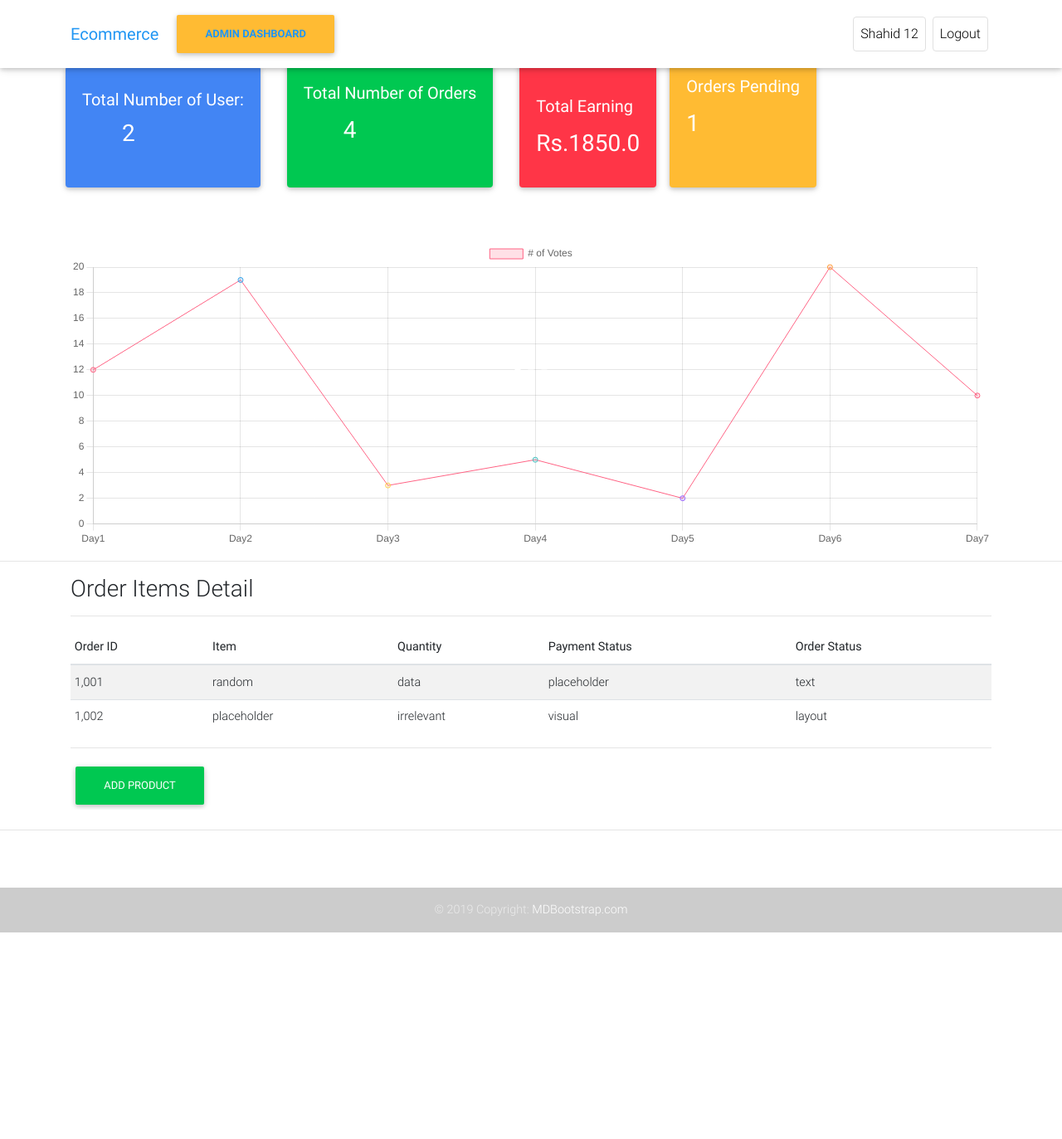
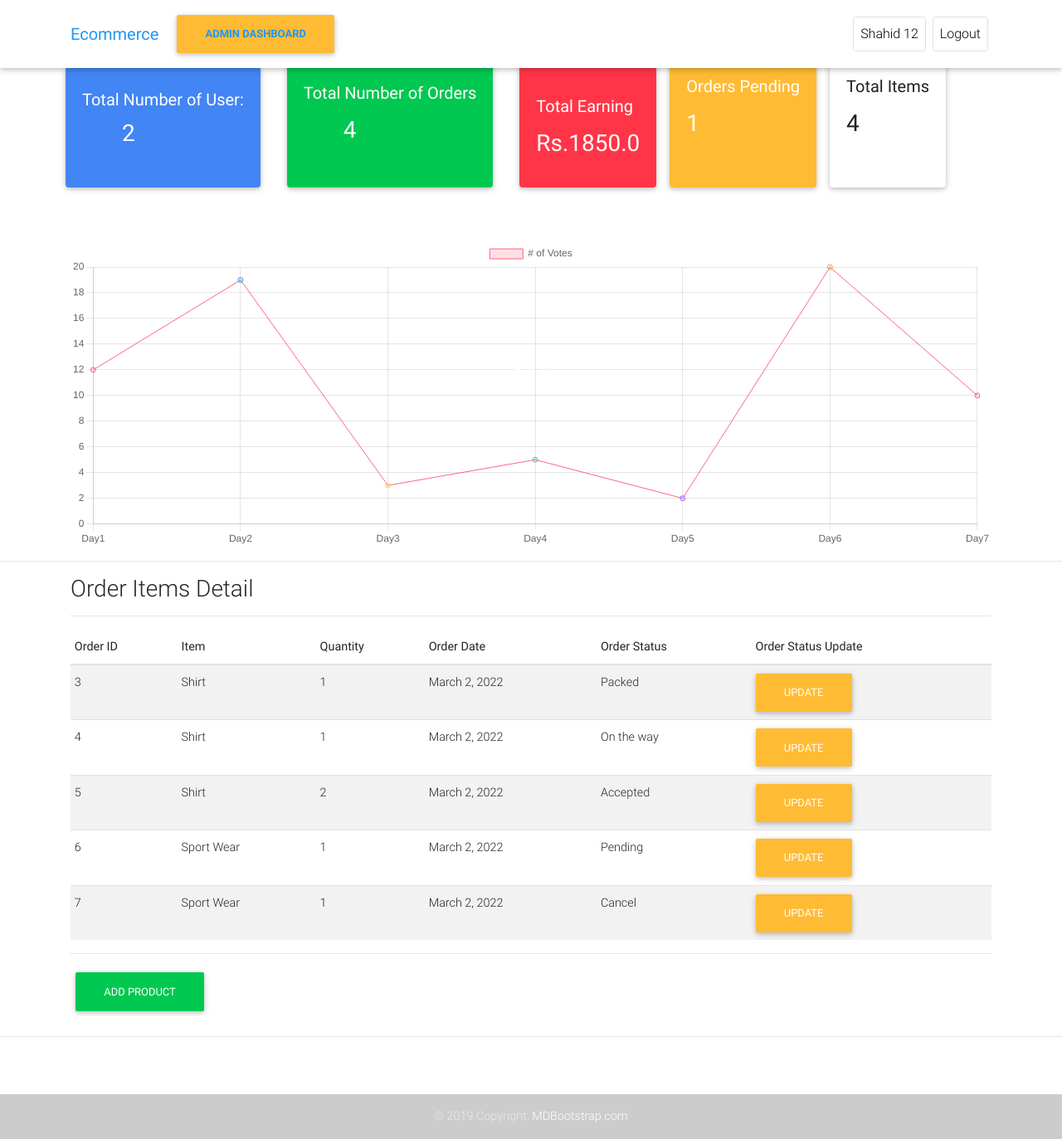
Before and after one commit to bhavyatws/ecommerce, a Django app: page /admin-dashboard/ in a window 1280 px wide; the page is wider, and only the part inside the window is pictured. Shown: that part at 83% size. Before the commit the page ends 1124 px from the top of that part, so only its background shows below. Run offline with Django 4.2, Linux system fonts and the light colour scheme; a user stored in the database is signed in; data comes from the database, SQL or seed files in the repository; both versions use the stored data as it was after the commit; some libraries are stand-ins or nearby versions.

Commit message:
Updated Admin Dashboard

```diff
--- a/front/forms.py
+++ b/front/forms.py
@@ -1,9 +1,12 @@
 
-from email.policy import default
-from logging import PlaceHolder
+
+from dataclasses import field
 from django import forms
 from django_countries.fields import CountryField
 from django_countries.widgets import CountrySelectWidget
+from django.forms import ModelForm
+
+from front.models import Item,Order
 PAYMENT_OPTION=(
     ('R','RazorPay'),
     ('P','PayPal')
@@ -55,3 +58,12 @@ class RefundForm(forms.Form):
         'rows':4
     }))
     email=forms.EmailField()
+
+class AddItem(ModelForm):
+   class Meta:
+        model=Item
+        fields = '__all__'
+class OrderStatusUpdate(ModelForm):
+   class Meta:
+        model=Order
+        fields = ['order_status']
--- a/front/templates/Ecommerce/admin_dashboard.html
+++ b/front/templates/Ecommerce/admin_dashboard.html
@@ -334,6 +334,18 @@
 
                 </div>
             </div>
+            <div class="card text-dark bg-white mb-3 mx-3" style="max-width: 18rem;">
+
+                <div class="card-body">
+                    <h5 class="card-title">
+                        Total Items
+                     </h5>
+                    <p class="card-text mx-5">
+                        <h3>{{total_items}}</h3>
+                    </p>
+
+                </div>
+            </div>
         </div>
 
 </main>
@@ -390,30 +402,31 @@ const myChart = new Chart(ctx, {
               <th scope="col">Order ID</th>
               <th scope="col">Item</th>
               <th scope="col">Quantity</th>
-              <th scope="col">Payment Status</th>
+              <th scope="col">Order Date</th>
               <th scope="col">Order Status</th>
+              <th scope="col">Order Status Update</th>
             </tr>
           </thead>
           <tbody>
+            {% for order in orders %}
+            {% for items in order.items.all %}
             <tr>
-              <td>1,001</td>
-              <td>random</td>
-              <td>data</td>
-              <td>placeholder</td>
-              <td>text</td>
+
+              <td>{{order.id}}</td>
+              <td>{{items.item.title}}</td>
+              <td>{{items.quantity}}</td>
+              <td>{{order.ordered_date}}</td>
+              <td>{{order.get_order_status_display}}</td>
+              <td><a href="{% url 'update-order-status' order.id %}" class="btn btn-warning">Update</a></td>
             </tr>
-            <tr>
-              <td>1,002</td>
-              <td>placeholder</td>
-              <td>irrelevant</td>
-              <td>visual</td>
-              <td>layout</td>
-            </tr>
+            {% endfor %}
+            {% endfor %}
+
 
           </tbody>
         </table>
         <hr>
-        <button class="btn btn-success">Add Product</button>
+        <a class="btn btn-success" href="{% url 'admin-add-item' %}">Add Product</a>
       </div>
 </div>
 {% else %}
--- a/front/urls.py
+++ b/front/urls.py
@@ -25,5 +25,7 @@ urlpatterns = [
     path('filter-sport/<slug:data>/',  views.filter_function, name='filter-sport'),
     path('filter-outwear/<slug:data>/',  views.filter_function, name='filter-outwear'),
     path('admin-dashboard/',  views.admin_dashboard, name='admin_dashboard'),
+    path('admin-add-item/',  views.admin_add_item, name='admin-add-item'),
+    path('update-order-status/<str:pk>',  views.update_order_status, name='update-order-status'),
 
 ]
--- a/front/views.py
+++ b/front/views.py
@@ -597,6 +597,26 @@ def admin_dashboard(request):
     order_pending=Order.objects.filter(order_status="Pe").count()
     print(order_pending)
     orders=Order.objects.all()
+    total_items=Item.objects.all().count()
     context={'orders':orders,'users':users,'total_ordered':total_ordered,'total_earning':total_earning['amount__sum']
-    ,'order_pending':order_pending}
+    ,'order_pending':order_pending,'total_items':total_items}
     return render(request,'Ecommerce/admin_dashboard.html',context=context)
+def admin_add_item(request):
+    form=AddItem()
+    form=AddItem(request.POST or None,request.FILES)
+    if form.is_valid():
+        form.save()
+        return redirect('admin_dashboard')
+    context={'form':form}
+    return render(request,'Ecommerce/add_admin_item.html',context=context)
+
+def update_order_status(request,pk):
+    type(pk)
+    instance = Order.objects.get(id=pk)
+    form=OrderStatusUpdate(request.POST or None,instance=instance)
+    # if request.method=="POST":
+    if form.is_valid():
+        form.save()
+        return redirect('admin_dashboard')
+    context={'form':form,'pk':pk}
+    return render(request,'Ecommerce/update_order_status.html',context=context)
```
Also changed, not shown: front/templates/Ecommerce/add_admin_item.html (added, +12 -0 lines), front/templates/Ecommerce/update_order_status.html (added, +12 -0 lines), db.sqlite3, front/migrations/0008_alter_order_order_status.py (added), front/migrations/0009_alter_order_order_status.py (added), media/Images/messi.jpg (added), media/Images/messi_Zn5vJrj.jpg (added).
